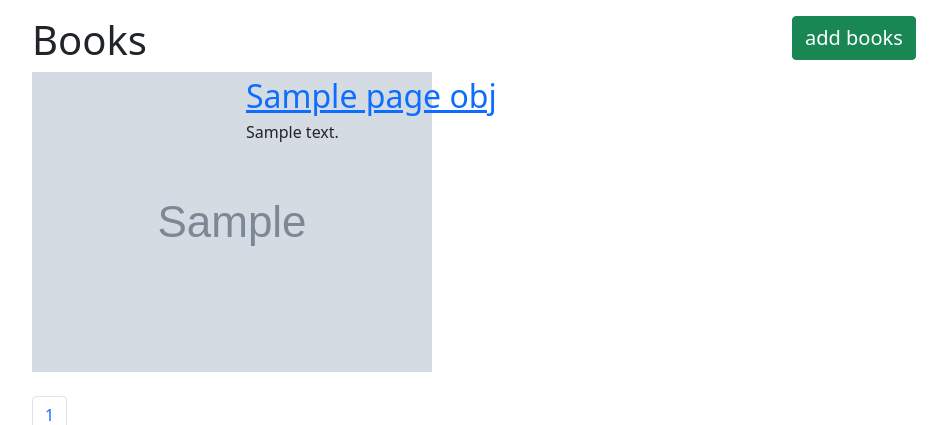
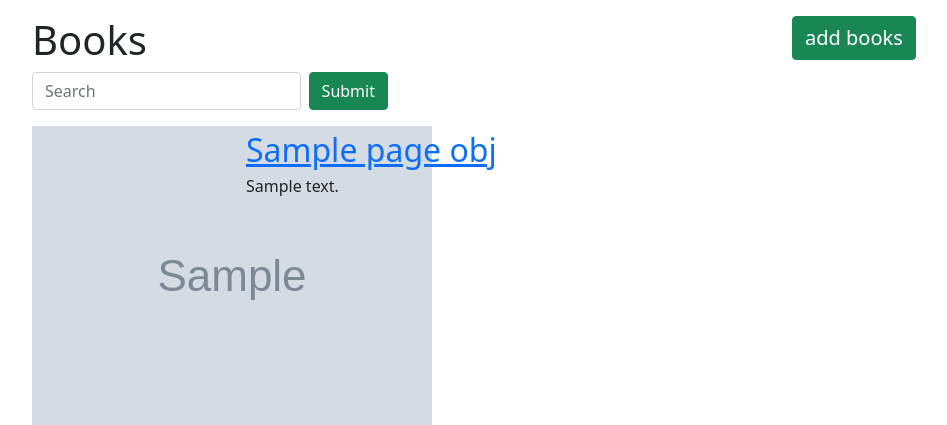
Before and after one commit to Bekmurodo/Goodreads, a Django app: template books/templates/books/list.html in a window 1280 px wide. Shown: the part 56-481 px from the top of the page, without its empty margins (50-997 px from the left). Run offline with Django 5.2, Linux system fonts and the light colour scheme; the template is opened without the code that fills it: most values are stand-ins (such as "Sample title", 1, 10 or a date in 2020); grey boxes marked "Sample" are stand-in pictures.

Commit message:
Update list.html

```diff
--- a/books/templates/books/list.html
+++ b/books/templates/books/list.html
@@ -13,6 +13,15 @@
     </div>
 </div>
 
+<div class="row mb-3">
+    <div class="col-4">
+        <form method="get" class="d-flex">
+            <input type="text" placeholder="Search" class="form-control me-2" name="q" value="{{ search_query }}">
+
+            <button type="submit" class="btn btn-success">Submit</button>
+        </form>
+    </div>
+</div>
 
 {% if page_obj %}
         {% for book in page_obj.object_list %}
@@ -45,22 +54,11 @@
             {% if page_obj.has_next %}
             <li class="page-item"><a class="page-link" href="?page={{ page_obj.next_page_number }}">next</a>
             </li>
-            <li class="page-item"><a class="page-link" href="?page={{ page_obj.next_page_number }}">last
+            <li class="page-item"><a class="page-link" href="?page={{ page_obj.paginator.num_pages }}">last
                 &raquo;</a></li>
             {%  endif %}
         </ul>
     </nav>
-
-
-
-
-
-
-
-
-
-
-
 
 <!--        {% if page_obj.has_previous %}-->
 <!--            <a href="{% url 'books:list' %}?page={{ page_obj.previous_page_number }}">previous</a> |-->
```
